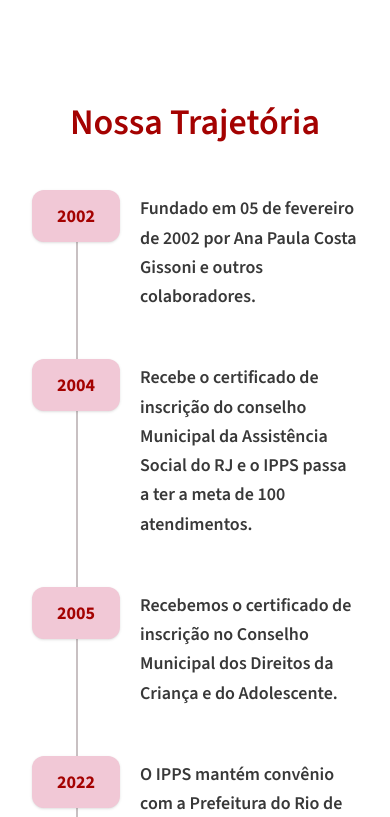
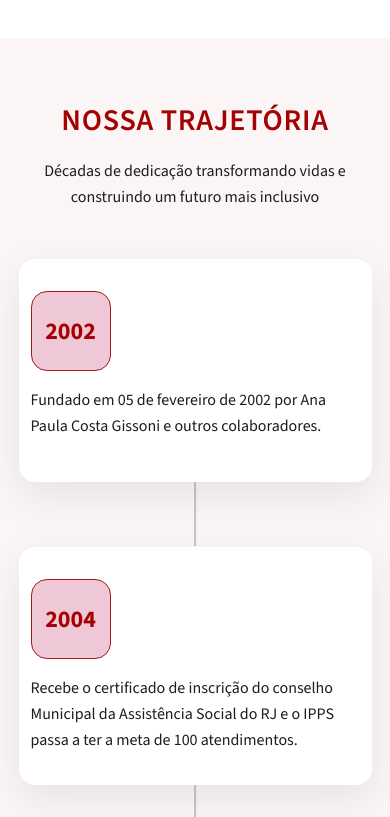
Before and after one commit to MF-Sergio/IPPS, a React (Vite) app: page /quem-somos in a window 390 px wide. Shown: the part 2147-2964 px from the top of the page. Built offline with nearby package versions, Linux system fonts and the light colour scheme.

Commit message:
feat: ajustes da seção nossa trajetoria para mobile

```diff
--- a/src/pages/QuemSomos/components/NossaTrajetoria/NossaTrajetoria.tsx
+++ b/src/pages/QuemSomos/components/NossaTrajetoria/NossaTrajetoria.tsx
@@ -26,41 +26,45 @@ const etapas = [
   },
   {
     ano: "2024",
-    texto: "",
+    texto:
+      "Continuamos expandindo nossos serviços e fortalecendo parcerias estratégicas para ampliar nosso impacto social.",
   },
   {
     ano: "2025",
-    texto: "",
+    texto:
+      "Novos programas de inclusão e desenvolvimento comunitário são implementados, beneficiando ainda mais famílias.",
   },
 ];
 
 export default function NossaTrajetoria() {
   return (
-    <section className="mx-auto mt-16 max-w-6xl px-8">
+    <section className="mx-auto pt-16 max-w-6xl px-[11px] sm:px-6 lg:px-8 bg-[#fbf5f5] sm:bg-inherit">
       <div className="text-center">
-        <h2 className="text-4xl font-bold text-[var(--vermelho)]">
+        <h2 className="text-3xl font-bold uppercase tracking-wide text-[var(--vermelho)] sm:text-4xl">
           Nossa Trajetória
         </h2>
+        <p className="mx-auto mt-5 max-w-3xl text-base leading-relaxed text-[#1C1D1D] sm:text-lg">
+          Décadas de dedicação transformando vidas e construindo um futuro mais
+          inclusivo
+        </p>
       </div>
 
-      <div className="relative mt-12">
-        <div className="absolute left-11 top-0 h-full w-[1.8px] bg-[#c8c0c2]" />
-
-        <div className="space-y-12">
+      <div className="relative mt-12 before:absolute before:left-1/2 before:top-0 before:h-full before:w-[1.8px] before:-translate-x-1/2 before:bg-[#c8c0c2] lg:before:left-11 lg:before:translate-x-0">
+        <div className="space-y-8 lg:space-y-12">
           {etapas.map((etapa) => (
             <article
               key={etapa.ano}
-              className="grid grid-cols-[84px_1fr] items-start gap-6"
+              className="relative z-10 mx-auto mb-[64px] w-full max-w-[353px] min-h-[224px] rounded-2xl border-t-[1.2px] border-t-[#F3F4F6] bg-white px-3 py-8 shadow-[0_15px_40px_0_rgba(0,0,0,0.08)] lg:mx-0 lg:grid lg:w-full lg:max-w-none lg:min-h-0 lg:grid-cols-[84px_1fr] lg:gap-6 lg:rounded-none lg:border-0 lg:bg-transparent lg:px-0 lg:py-0 lg:shadow-none"
             >
-              <div className="relative flex items-start justify-start">
-                <div className="relative z-10 inline-flex min-w-[88px] items-center justify-center rounded-xl bg-[#f1c8d6] px-4 py-3 text-lg font-bold text-[var(--vermelho)] shadow-sm">
+              <div className="relative mb-4 flex items-start justify-start lg:mb-0 lg:justify-start">
+                <div className="relative z-10 inline-flex h-20 w-20 shrink-0 items-center justify-center rounded-2xl border border-[#A9171A] bg-[#EFC8D7] px-[10.27px] text-2xl font-black text-[var(--vermelho)] lg:h-auto lg:w-auto lg:min-w-[88px] lg:rounded-xl lg:border-0 lg:bg-none lg:bg-[#f1c8d6] lg:px-4 lg:py-3 lg:shadow-sm">
                   {etapa.ano}
                 </div>
               </div>
 
-              <div className="pt-1 text-left">
+              <div className="pt-0 text-left lg:pt-1">
                 {etapa.texto ? (
-                  <p className="max-w-5xl text-lg font-semibold leading-relaxed text-[rgba(28,29,29,0.88)]">
+                  <p className="max-w-5xl text-base leading-relaxed text-[#1C1D1D] sm:text-lg sm:font-semibold">
                     {etapa.texto}
                   </p>
                 ) : (
```
